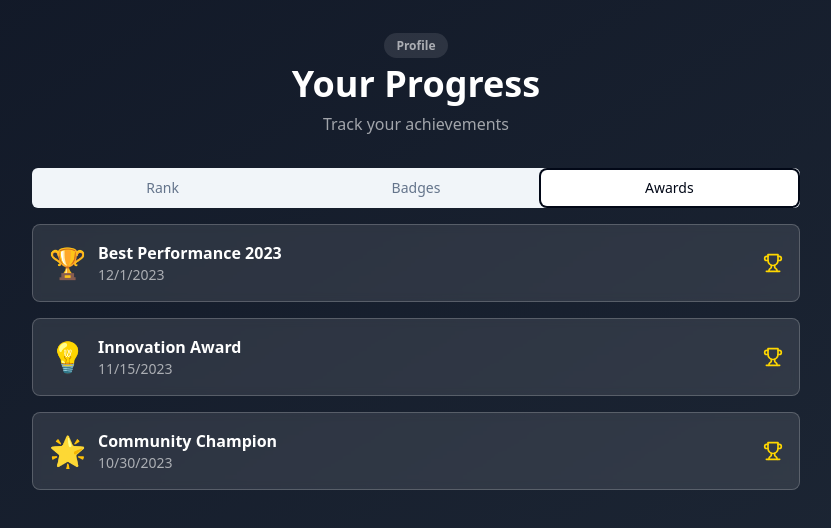
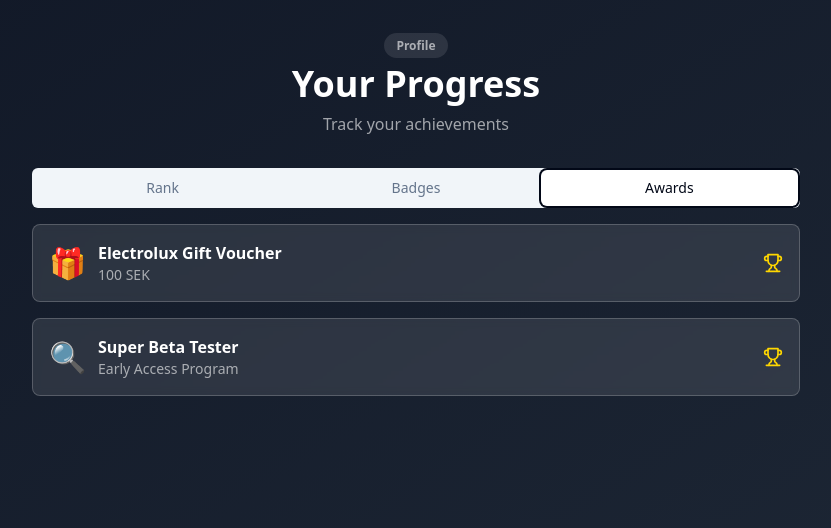
Before and after one commit to pushkar821/user-rankings-galaxy, a React (Vite) app: page / in a window 1280 px wide. Both pictures are taken after a click on the tab "Awards". Shown: the top 528 px of the page, without its empty margins (224-1055 px from the left). Built offline with nearby package versions, Linux system fonts and the light colour scheme.

Commit message:
Update awards section
Changed the award content to reflect a 100 SEK gift voucher from Electrolux and updated the title to "Super Beta Tester."
[skip gpt_engineer]

```diff
--- a/src/pages/Index.tsx
+++ b/src/pages/Index.tsx
@@ -18,9 +18,8 @@ const MOCK_BADGES = [
 ];
 
 const MOCK_AWARDS = [
-  { id: 1, name: "Best Performance 2023", date: "2023-12-01", icon: "🏆" },
-  { id: 2, name: "Innovation Award", date: "2023-11-15", icon: "💡" },
-  { id: 3, name: "Community Champion", date: "2023-10-30", icon: "🌟" },
+  { id: 1, name: "Electrolux Gift Voucher", description: "100 SEK", icon: "🎁" },
+  { id: 2, name: "Super Beta Tester", description: "Early Access Program", icon: "🔍" }
 ];
 
 const Index = () => {
@@ -82,7 +81,7 @@ const Index = () => {
                   <div>
                     <h3 className="font-semibold text-white">{award.name}</h3>
                     <p className="text-sm text-white/60">
-                      {new Date(award.date).toLocaleDateString()}
+                      {award.description}
                     </p>
                   </div>
                 </div>
```
